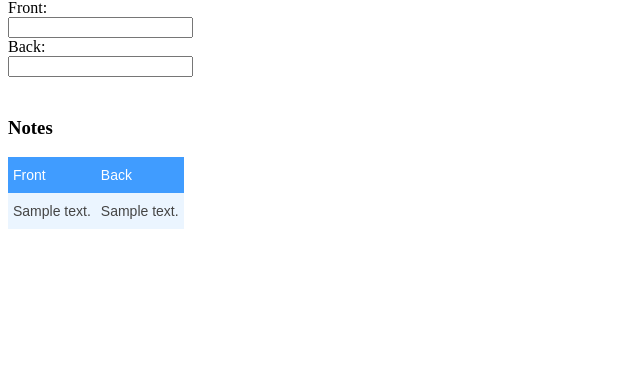
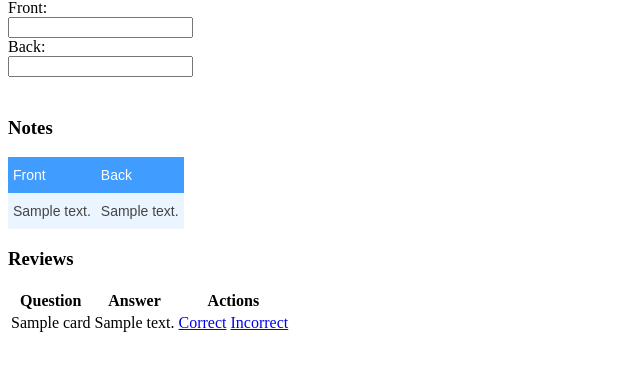
Before and after one commit to HaeckelK/connected-cards-api, a Flask app: template frontent/templates/deck.html in a window 1280 px wide. Shown: the part 260-631 px from the top of the page, without its empty margins (0-640 px from the left). Run offline with Flask 2, Linux system fonts and the light colour scheme; the template is opened without the code that fills it: most values are stand-ins (such as "Sample title", 1, 10 or a date in 2020).

Commit message:
feat: crude example of marking cards correct or incorrect

```diff
--- a/app.py
+++ b/app.py
@@ -159,7 +159,7 @@ def mark_review_correct(id: int):
             review.correct = True
             review.time_completed = timestamp()
             review.review_status = "reviewed"
-    return
+    return "done"
 
 
 @app.route("/reviews/mark_incorrect/<int:id>", methods=["GET"])
@@ -169,7 +169,7 @@ def mark_review_incorrect(id: int):
             review.correct = False
             review.time_completed = timestamp()
             review.review_status = "reviewed"
-    return
+    return "done"
 
 
 # Actions that should be behind worker
--- a/frontent/app.py
+++ b/frontent/app.py
@@ -37,7 +37,11 @@ def deck(id: int) -> str:
 
     response = requests.get(API_URL + f"notes?deck={id}")
     notes = json.loads(response.content)
-    return render_template("deck.html", deck=deck, notes=notes)
+
+    response = requests.get(API_URL + f"reviews?due=1&deck={id}")
+    reviews = json.loads(response.content)
+
+    return render_template("deck.html", deck=deck, notes=notes, reviews=reviews)
 
 
 @app.route("/create_note")
@@ -57,5 +61,17 @@ def create_note():
     return redirect(request.referrer)
 
 
+@app.route("/mark_correct/<int:id>")
+def mark_correct(id: int) -> str:
+    requests.get(f"http://127.0.0.1:5000/reviews/mark_correct/{id}")
+    return redirect(url_for("decks"))
+
+
+@app.route("/mark_incorrect/<int:id>")
+def mark_incorrect(id: int) -> str:
+    requests.get(f"http://127.0.0.1:5000/reviews/mark_incorrect/{id}")
+    return redirect(url_for("decks"))
+
+
 if __name__ == "__main__":
     app.run(port=5001, debug=True, host="0.0.0.0")
--- a/frontent/templates/deck.html
+++ b/frontent/templates/deck.html
@@ -45,6 +45,26 @@
             </tbody>
             </table>
 
+          <h3>Reviews</h3>
+          <table>
+            <thead>
+              <th>Question</th>
+              <th>Answer</th>
+              <th>Actions</th>
+            </thead>
+            <tbody>
+              {% for review in reviews %}
+              <tr>
+                <td>{{ review.card.question}}</td>
+                <td>{{ review.card.answer}}</td>
+                <!-- ajax needed here -->
+                <td><a href="/mark_correct/{{review.id}}">Correct</a>
+                  <a href="/mark_incorrect/{{review.id}}">Incorrect</a>
+              </tr>
+              {% endfor %}
+            </tbody>
+          </table>
+
 
     </body>
 </html>
```
